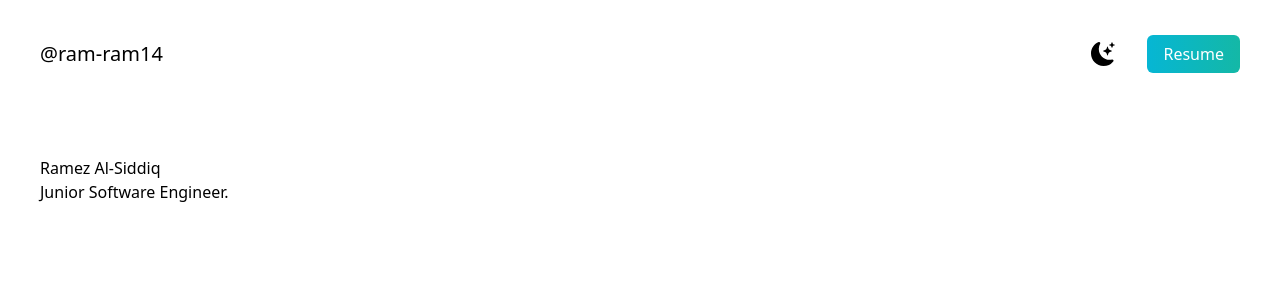
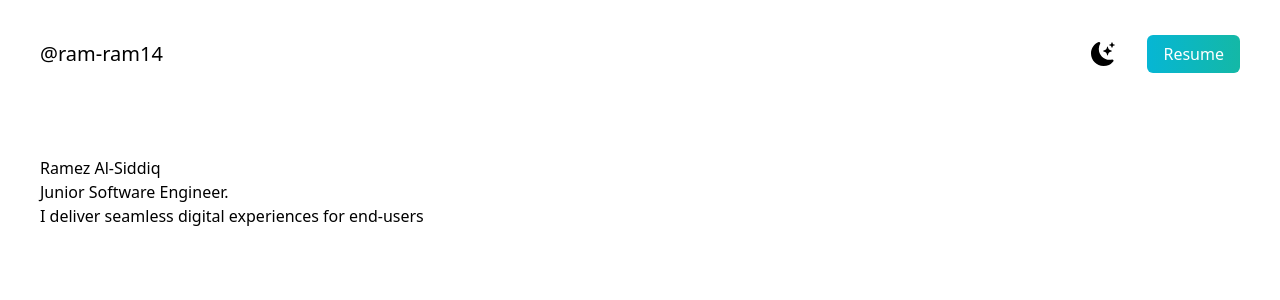
Before and after one commit to ram-ram14/cuddly-meme, a Next.js app in the folder my-portfolio/my-portfolio/: page / in a window 1280 px wide. Shown: the top 300 px of the page. Built offline with nearby package versions, Linux system fonts and the light colour scheme.

Commit message:
added a p tag to describe what I do

```diff
--- a/my-portfolio/my-portfolio/pages/index.js
+++ b/my-portfolio/my-portfolio/pages/index.js
@@ -29,6 +29,7 @@ export default function Home() {
           <div>
             <h2>Ramez Al-Siddiq</h2>
             <h3>Junior Software Engineer.</h3>
+            <p>I deliver seamless digital experiences for end-users</p>
           </div>
         </section>
       </main>
```
